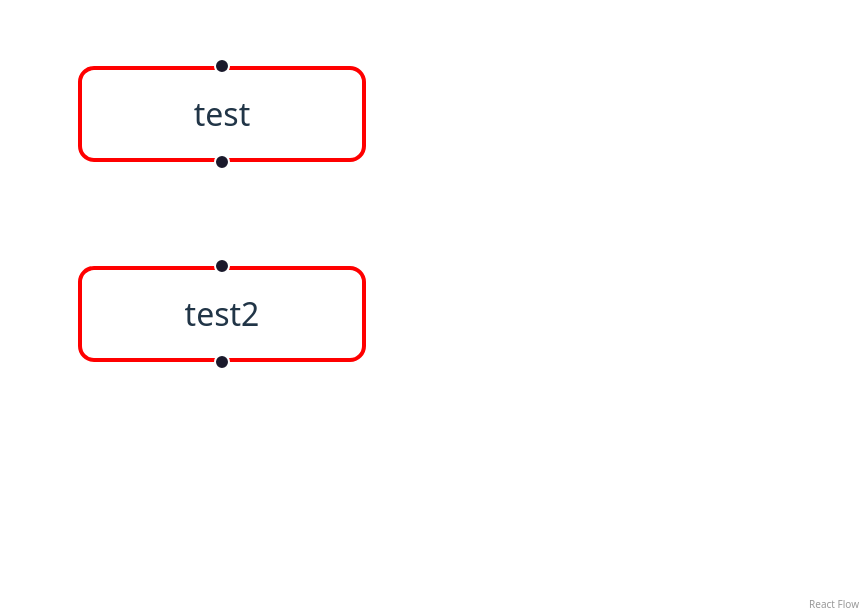
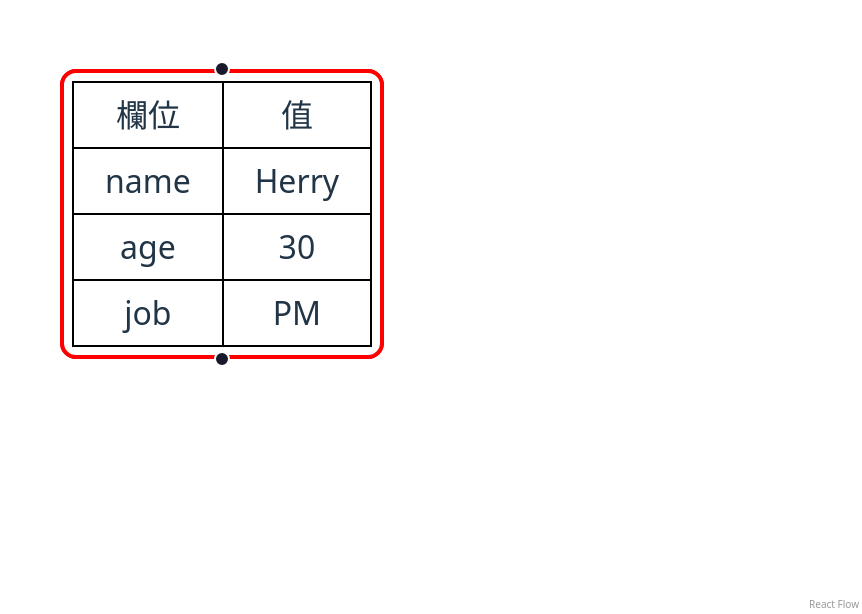
Before and after one commit to szx21023/my-react-flow-app, a React (Vite) app: page / in a window 1280 px wide. Shown: the part 186-800 px from the top of the page, without its empty margins (418-1280 px from the left). Built offline with nearby package versions, Linux system fonts and the light colour scheme.

Commit message:
feat: custom node

```diff
--- a/src/App.jsx
+++ b/src/App.jsx
@@ -12,13 +12,25 @@ const initialNodes = [
     id: 'node-1',
     type: 'myNode',
     position: { x: 0, y: 0 },
-    data: { name: 'test' },
+    data: {
+      row: [
+        { field: 'name', value: 'Alice' },
+        { field: 'age', value: '25' },
+        { field: 'job', value: 'Engineer' }
+      ]
+    },
   },
   {
     id: 'node-2',
     type: 'myNode',
-    position: { x: 0, y: 100 },
-    data: { name: 'test2' },
+    position: { x: 0, y: 0 },
+    data: {
+      row: [
+        { field: 'name', value: 'Herry' },
+        { field: 'age', value: '30' },
+        { field: 'job', value: 'PM' }
+      ]
+    },
   },
 ];
 
--- a/src/MyNode.jsx
+++ b/src/MyNode.jsx
@@ -2,20 +2,49 @@ import React from 'react';
 import { Handle, Position } from '@xyflow/react';
 
 export default function MyNode({ data }) {
+  console.log(data);
+  const rows = Array.isArray(data?.rows) ? data.rows
+             : Array.isArray(data?.row)  ? data.row
+             : [];
   return (
     <div
       style={{
         border: '2px solid red',   // ✅ 顯示邊界
         borderRadius: '8px',
-        padding: '10px',
         backgroundColor: 'white',
-        minWidth: '120px',
+        minWidth: '150px',
         textAlign: 'center',
+        padding: '4px'
       }}
     >
-      <div>{data.name}</div>
+      <Handle type="target" position={Position.Top} />
 
-      <Handle type="target" position={Position.Top} />
+      <table
+        style={{
+          borderCollapse: 'collapse',
+          width: '100%',
+        }}
+      >
+        <thead>
+          <tr>
+            <th style={{ border: '1px solid black', padding: '4px' }}>欄位</th>
+            <th style={{ border: '1px solid black', padding: '4px' }}>值</th>
+          </tr>
+        </thead>
+        <tbody>
+          {rows?.map((row, index) => (
+            <tr key={index}>
+              <td style={{ border: '1px solid black', padding: '4px' }}>
+                {row.field}
+              </td>
+              <td style={{ border: '1px solid black', padding: '4px' }}>
+                {row.value}
+              </td>
+            </tr>
+          ))}
+        </tbody>
+      </table>
+
       <Handle type="source" position={Position.Bottom} />
     </div>
   );
```
